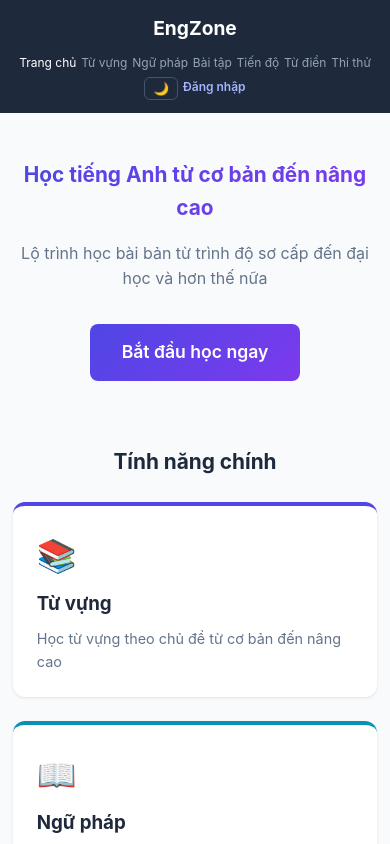
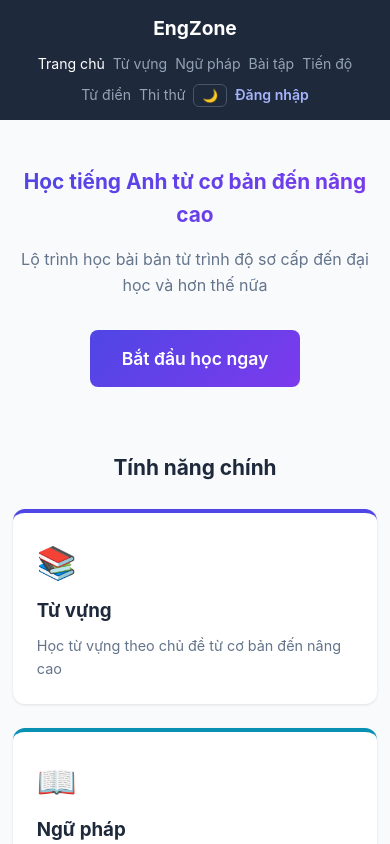
Before and after one commit to ductrongp001-cmd/engzone, a React (Vite) app in the folder client/: page / in a window 390 px wide. Shown: the top 844 px of the page. Built offline with nearby package versions, Linux system fonts and the light colour scheme; no server answers.

Commit message:
Increase mobile nav link size and spacing

```diff
--- a/client/src/index.css
+++ b/client/src/index.css
@@ -1244,11 +1244,11 @@ body.dark {
   }
   .nav-links {
     flex-wrap: wrap;
-    gap: 0.4rem 0.6rem;
+    gap: 0.6rem 0.8rem;
     justify-content: center;
   }
   .nav-link {
-    font-size: 0.82rem;
+    font-size: 0.95rem;
   }
   .nav-brand {
     font-size: 1.2rem;
@@ -1415,9 +1415,9 @@ body.dark {
     font-size: 1.3rem;
   }
   .nav-links {
-    gap: 0.3rem;
+    gap: 0.5rem;
   }
   .nav-link {
-    font-size: 0.75rem;
+    font-size: 0.88rem;
   }
 }
```
